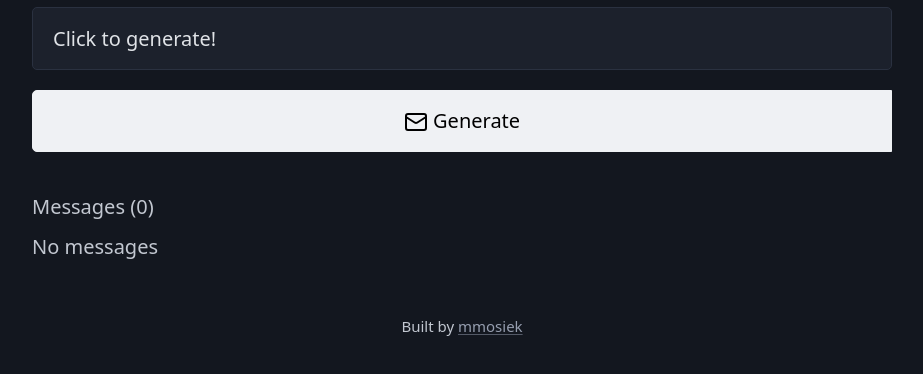
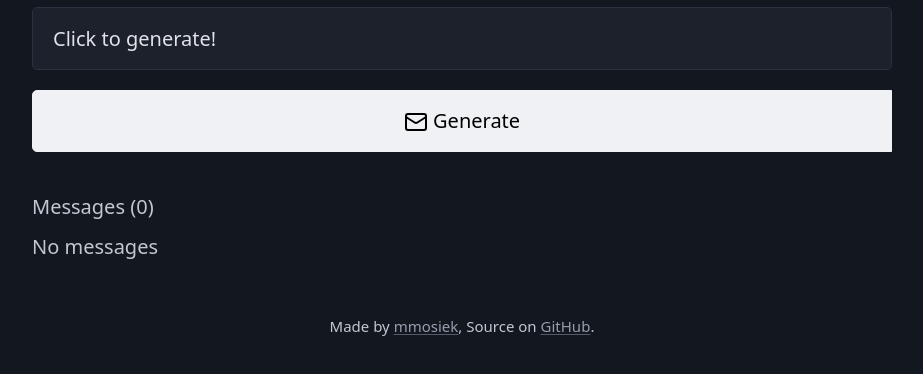
Before and after one commit to mmosiek/tempmail, a plain HTML site: page index.html in a window 1280 px wide. Shown: the part 158-532 px from the top of the page, without its empty margins (178-1101 px from the left). Drawn offline with nearby package versions, Linux system fonts and the light colour scheme.

Commit message:
Update index.html

```diff
--- a/index.html
+++ b/index.html
@@ -50,9 +50,13 @@
       </div>
     </fieldset>
 
-    <footer style="padding:0.5rem;text-align:center;font-size:0.9rem;">
-      <small>Built by <a href="https://github.com/mmosiek" class="secondary" target="_blank">mmosiek</a></small>
-    </footer>
+  <footer class="container" style="padding:0.5rem;text-align:center;font-size:0.9rem;">
+    <p>
+      <small>
+        Made by <a href="https://github.com/mmosiek" class="secondary" target="_blank">mmosiek</a>, Source on <a href="https://github.com/mmosiek/tempmail" class="secondary" target="_blank">GitHub</a>.
+      </small>
+    </p>
+  </footer>
   </main>
 
   <script src="https://unpkg.com/lucide@latest"></script>
```
